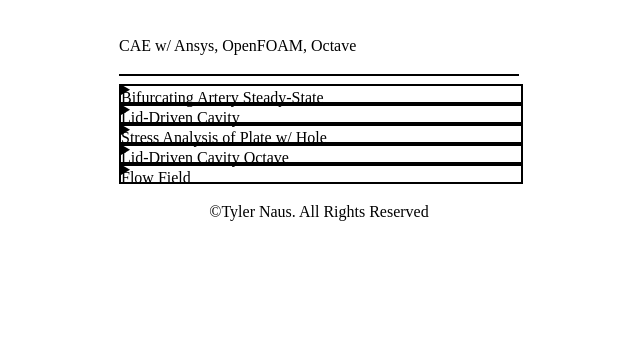
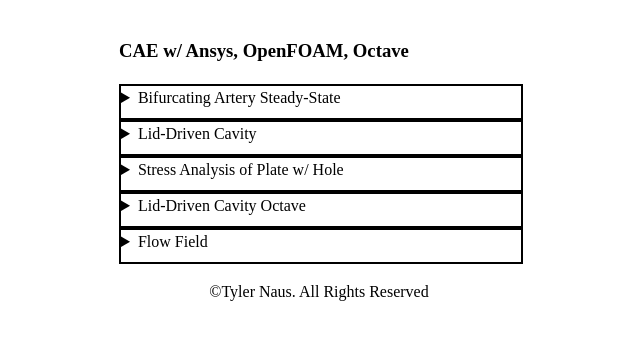
Before and after one commit to n-tyler/tylern, a plain HTML site: page engineering.html in a window 1280 px wide. Shown: the whole page, without its empty margins (321-961 px from the left). Drawn offline with nearby package versions, Linux system fonts and the light colour scheme.

Commit message:
Update engineering.html

```diff
--- a/engineering.html
+++ b/engineering.html
@@ -44,18 +44,18 @@
         text-align: left;
       }
       summary {
-          line-height: 8px;
-      }
+    margin: -0.5em -0.5em 0;
+    padding: 0.5em;
+}
     </style>
   </head>
   <body>
     <div class="a">
-      <p>CAE w/ Ansys, OpenFOAM, Octave</p>
+      <h3>CAE w/ Ansys, OpenFOAM, Octave</h3>
     </div>
-    <hr>
     <div class="box">
       <details>
-        <summary><br>Bifurcating Artery Steady-State<br></summary>
+        <summary>Bifurcating Artery Steady-State<br></summary>
           <p><b>Governing equations</b>: <br>Mass conservation: \(\frac {\partial u_i}{\partial x_i} = 0\)<br>
           Momentum conservation:<br>\(\frac {\partial u_i}{\partial t} + u_j \frac{\partial u_i}{\partial x_j} = - \frac {1}{\rho} \frac {\partial P}{\partial x_i} + \nu \frac{\partial^2 u_i}{\partial x_j \partial x_j}\)<br>
             where \(u_i\) = Fluid velocity (vector), \(P\) = Fluid pressure (scalar), \(\rho\) = Density, \(\nu\) = Kinematic viscosity <br>
@@ -67,7 +67,7 @@
 
     <div class="box">
       <details>
-        <summary><br>Lid-Driven Cavity<br></summary>
+        <summary>Lid-Driven Cavity<br></summary>
           <p><b>Governing eqs</b>: Incompressible laminar Navier–Stokes eqns (icoFoam solver) <br>
           <br><b>Initial and boundary conditions</b>: Top wall moves at steady velocity of 1 m/s, Wall: No-slip <br>Re = 100</p>
         <img class="img-cont3" src="cavity.svg">
@@ -77,7 +77,7 @@
 
         <div class="box">
       <details>
-       <summary><br>Stress Analysis of Plate w/ Hole<br></summary>
+       <summary>Stress Analysis of Plate w/ Hole<br></summary>
         <p><b>Solver</b>: SolidDisplacementFoam</p>
         <img class="img-cont3" src="plate.svg">
         <img class="img-cont3" src="plate.png"> <p>\(\sigma_{xx}\)<br>Stress field for plate w/ hole </p>
@@ -86,7 +86,7 @@
 
     <div class="box">
       <details>
-       <summary><br>Lid-Driven Cavity Octave<br></summary>
+       <summary>Lid-Driven Cavity Octave<br></summary>
         <p>Governing eqs: Vorticity transport eqs<br>Re: 100</p>
         <img class="img-container" src="cavity_2.svg">
       </details>
@@ -94,7 +94,7 @@
 
         <div class="box">
       <details>
-       <summary><br>Flow Field<br></summary>
+       <summary>Flow Field<br></summary>
         <p>Steady flow field visualization for the equation:<br>\(u=2x^2-xy+z^2,\:v=x^2-4xy+y^2,\:w=2xy-yz+y^2\)</p>
         <img class="img-container" src="flowstream.svg"><p>Streamline plotted from (-0.5,-0.5,-0.5)</p>
       </details>
```
